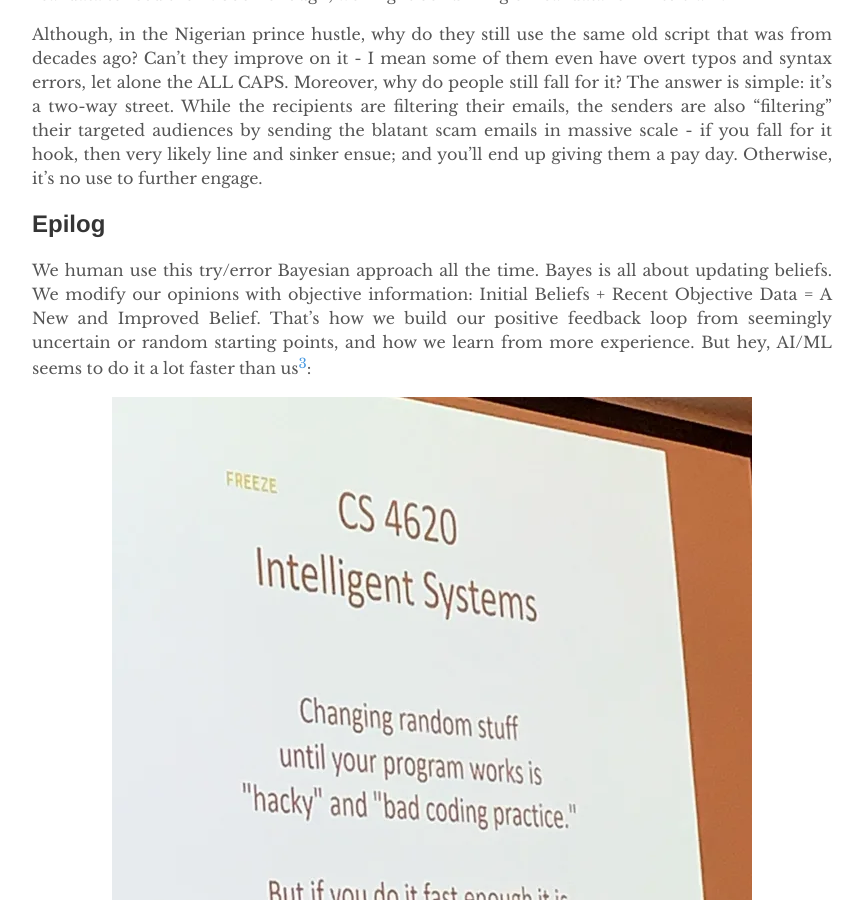
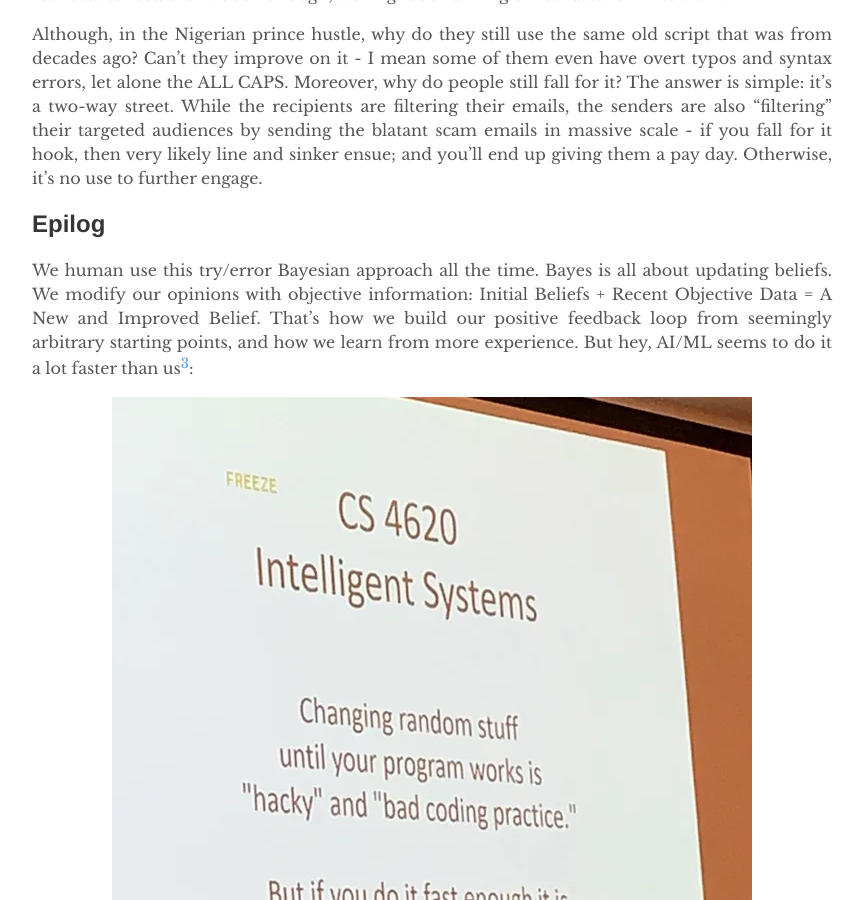
Before and after one commit to yuexiaofeng/yuexiaofeng.github.io, a Jekyll site: the page built from _posts/2023-11-12-ai-notes-bayes.md, in a window 1280 px wide and 900 px high, scrolled down 4494 px. Shown: the whole window, without its empty margins (208-1071 px from the left). Built offline with Jekyll 4.4.1, drawn with Linux system fonts in a browser that asks for light colours; some of the changed text lies outside the part shown.

Commit message:
updated bayes

```diff
--- a/_posts/2023-11-12-ai-notes-bayes.md
+++ b/_posts/2023-11-12-ai-notes-bayes.md
@@ -117,7 +117,7 @@ Although, in the Nigerian prince hustle, why do they still use the same old scri
 
 ## Epilog
 
-We human use this try/error Bayesian approach all the time. Bayes is all about updating beliefs. We modify our opinions with objective information: Initial Beliefs + Recent Objective Data = A New and Improved Belief. That's how we build our positive feedback loop from seemingly uncertain or random starting points, and how we learn from more experience. But hey, AI/ML seems to do it a lot faster than us[^fn3]:
+We human use this try/error Bayesian approach all the time. Bayes is all about updating beliefs. We modify our opinions with objective information: Initial Beliefs + Recent Objective Data = A New and Improved Belief. That's how we build our positive feedback loop from seemingly arbitrary starting points, and how we learn from more experience. But hey, AI/ML seems to do it a lot faster than us[^fn3]:
 
 ![Fast enough](../assets/images/20231112/ml_fast_enough.png)
 
```
Also changed, not shown: other parts of _posts/2023-11-12-ai-notes-bayes.md (+1 -1 lines).
